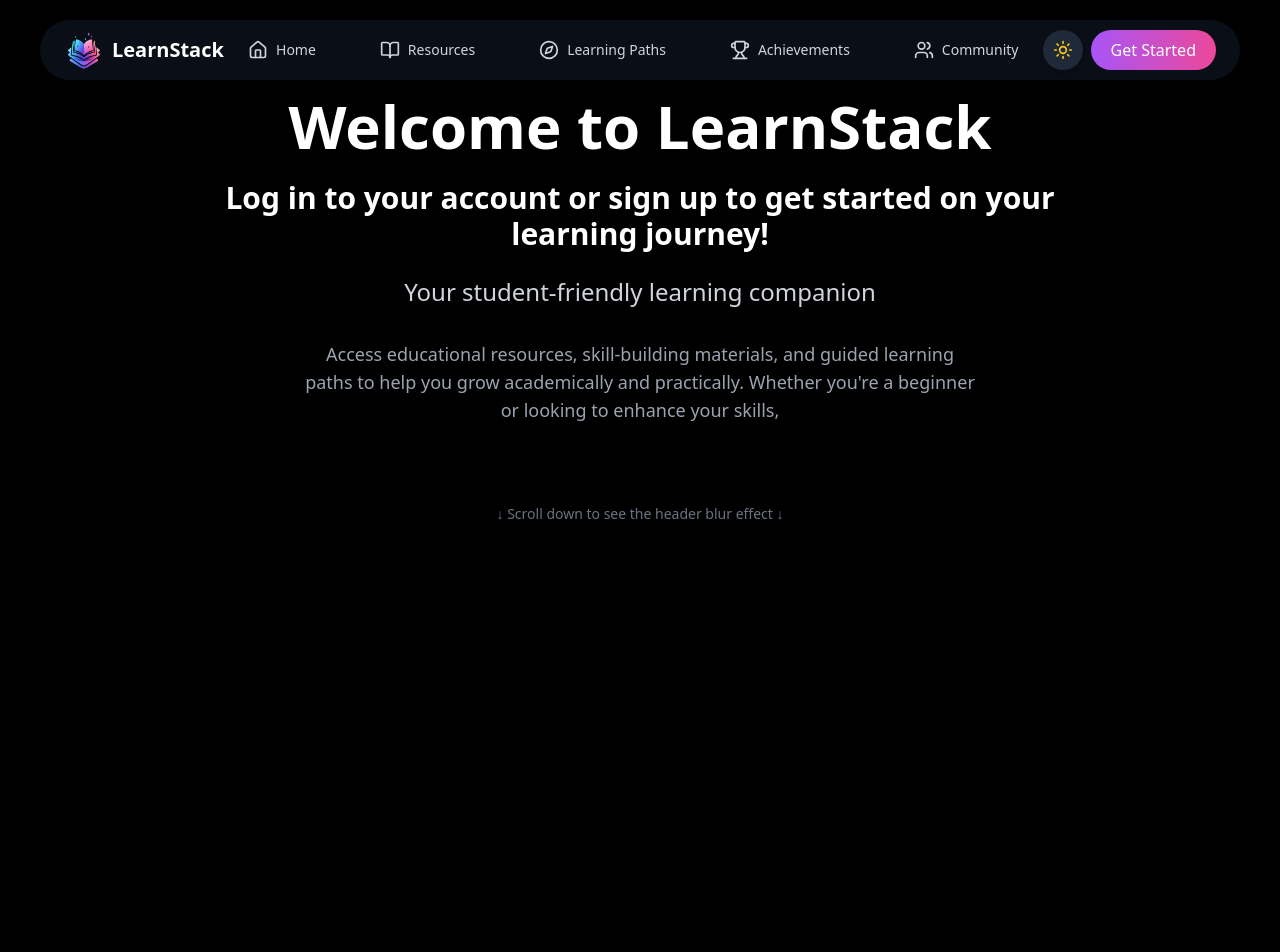
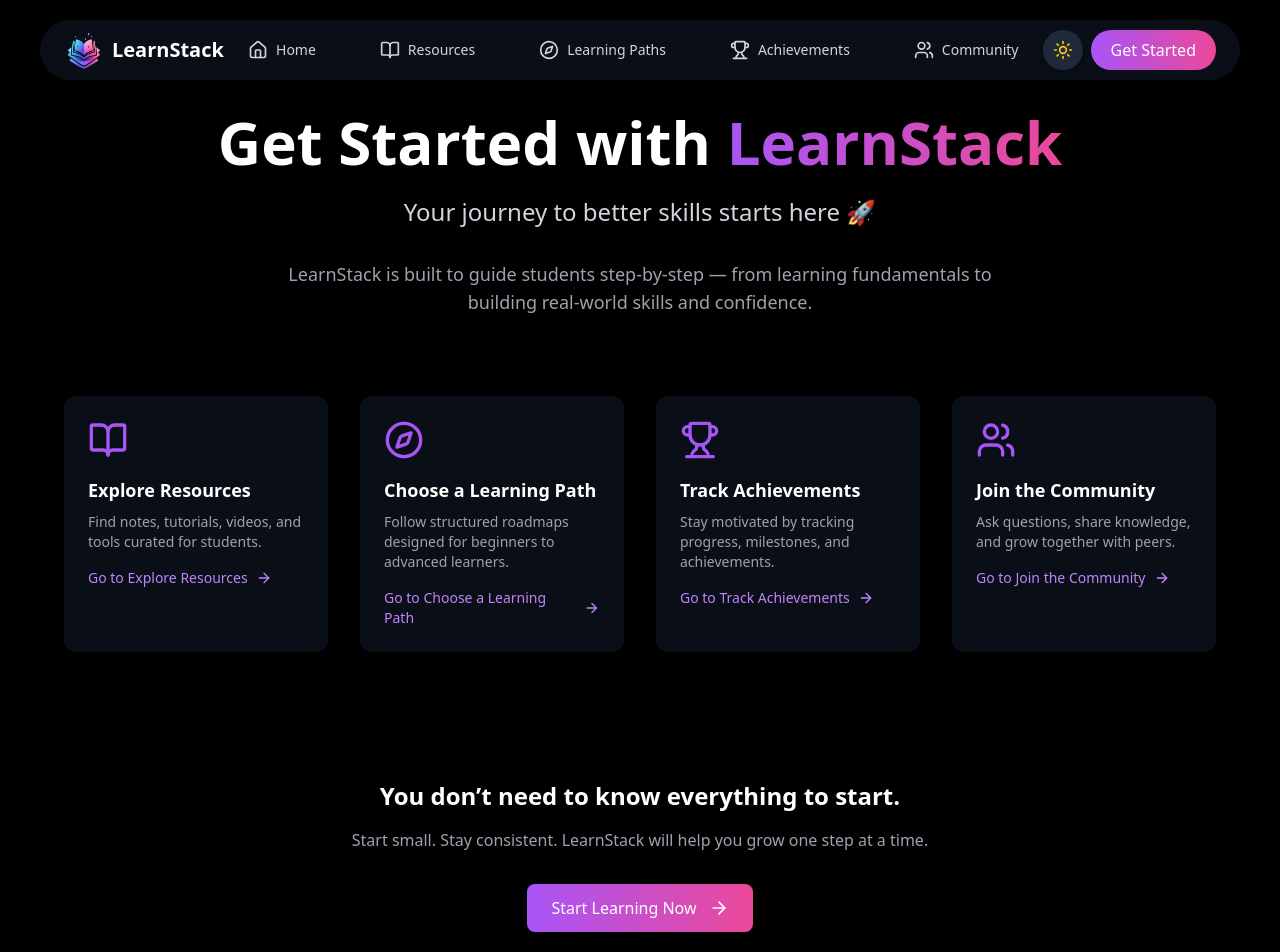
Before and after one commit to sayantan-pachal/LearnStack-learning-companion, a React (Vite) app: page /get-started in a window 1280 px wide. Shown: the top 952 px of the page. Built offline with nearby package versions, Linux system fonts and the light colour scheme.

Commit message:
update the Get Started page

```diff
--- a/src/components/Get Started/GetStarted.jsx
+++ b/src/components/Get Started/GetStarted.jsx
@@ -1,32 +1,103 @@
-import React from 'react'
+import React from "react";
+import { BookOpen, Compass, Trophy, Users, ArrowRight } from "lucide-react";
+import { Link } from "react-router-dom";
 
 function GetStarted() {
   return (
-    <div className="pt-24 px-4 pb-20 dark:bg-black">
-        <div className="max-w-4xl mx-auto text-center">
-          <h1 className="text-5xl md:text-6xl font-bold mb-6 text-gray-900 dark:text-white">
-            Welcome to LearnStack
-          </h1>
-          <h6 className="text-2xl md:text-3xl font-bold mb-6 text-gray-900 dark:text-white">
-            Log in to your account or sign up to get started on your learning journey!
-          </h6>
-          <p className="text-xl md:text-2xl mb-8 dark:text-gray-300 text-gray-700">
-            Your student-friendly learning companion
-          </p>
-          <p className="text-lg max-w-2xl mx-auto dark:text-gray-400 text-gray-600">
-            Access educational resources, skill-building materials, and guided learning paths
-            to help you grow academically and practically. Whether you're a beginner or looking to enhance your skills,
-          </p>
-        </div>
-        <div className="mt-20 text-center">
-          <p className={`text-sm text-gray-500`}>
-            ↓ Scroll down to see the header blur effect ↓
-          </p>
-        </div>
+    <div className="pt-28 px-4 pb-24 dark:bg-black">
+      {/* Header */}
+      <div className="max-w-5xl mx-auto text-center">
+        <h1 className="text-5xl md:text-6xl font-bold mb-6 text-gray-900 dark:text-white">
+          Get Started with{" "}
+          <span className="bg-clip-text text-transparent bg-gradient-to-r from-blue-500 to-indigo-600 dark:from-purple-500 dark:to-pink-500">
+            LearnStack
+          </span>
+        </h1>
 
-        <div className="mt-96 h-screen"></div>
+        <p className="text-xl md:text-2xl mb-8 text-gray-700 dark:text-gray-300">
+          Your journey to better skills starts here 🚀
+        </p>
+
+        <p className="text-lg max-w-3xl mx-auto text-gray-600 dark:text-gray-400">
+          LearnStack is built to guide students step-by-step — from learning fundamentals
+          to building real-world skills and confidence.
+        </p>
+      </div>
+
+      {/* Steps */}
+      <div className="mt-20 max-w-6xl mx-auto grid grid-cols-1 md:grid-cols-4 gap-8">
+        {[
+          {
+            icon: BookOpen,
+            title: "Explore Resources",
+            desc: "Find notes, tutorials, videos, and tools curated for students.",
+            link: "/resources",
+          },
+          {
+            icon: Compass,
+            title: "Choose a Learning Path",
+            desc: "Follow structured roadmaps designed for beginners to advanced learners.",
+            link: "/learningpaths",
+          },
+          {
+            icon: Trophy,
+            title: "Track Achievements",
+            desc: "Stay motivated by tracking progress, milestones, and achievements.",
+            link: "/achievements",
+          },
+          {
+            icon: Users,
+            title: "Join the Community",
+            desc: "Ask questions, share knowledge, and grow together with peers.",
+            link: "/community",
+          },
+        ].map((step, index) => (
+          <div
+            key={index}
+            className="p-6 rounded-xl bg-white/60 dark:bg-gray-900/60 backdrop-blur-sm shadow hover:scale-[1.02] transition"
+          >
+            <step.icon className="w-10 h-10 text-blue-500 dark:text-purple-500 mb-4" />
+            <h3 className="text-lg font-semibold text-gray-900 dark:text-white">
+              {step.title}
+            </h3>
+            <p className="mt-2 text-sm text-gray-600 dark:text-gray-400">
+              {step.desc}
+            </p>
+
+            <Link
+              to={step.link}
+              className="inline-flex items-center gap-2 mt-4 text-sm font-medium text-blue-600 dark:text-purple-400 hover:underline"
+            >
+              Go to {step.title}
+              <ArrowRight className="w-4 h-4" />
+            </Link>
+          </div>
+        ))}
+      </div>
+
+      {/* Motivation Section */}
+      <div className="mt-32 max-w-4xl mx-auto text-center">
+        <p className="text-2xl font-semibold text-gray-900 dark:text-white">
+          You don’t need to know everything to start.
+        </p>
+        <p className="mt-4 text-gray-600 dark:text-gray-400">
+          Start small. Stay consistent. LearnStack will help you grow one step at a time.
+        </p>
+
+        <Link
+          to="/learningpaths"
+          className="inline-flex items-center gap-3 mt-8 px-6 py-3 rounded-lg font-medium
+                     bg-gradient-to-r from-blue-500 to-indigo-600 text-white
+                     hover:shadow-lg hover:shadow-blue-500/40
+                     dark:from-purple-500 dark:to-pink-500 dark:hover:shadow-purple-500/40
+                     transition"
+        >
+          Start Learning Now
+          <ArrowRight className="w-5 h-5" />
+        </Link>
+      </div>
     </div>
-  )
+  );
 }
 
-export default GetStarted
+export default GetStarted;
```
